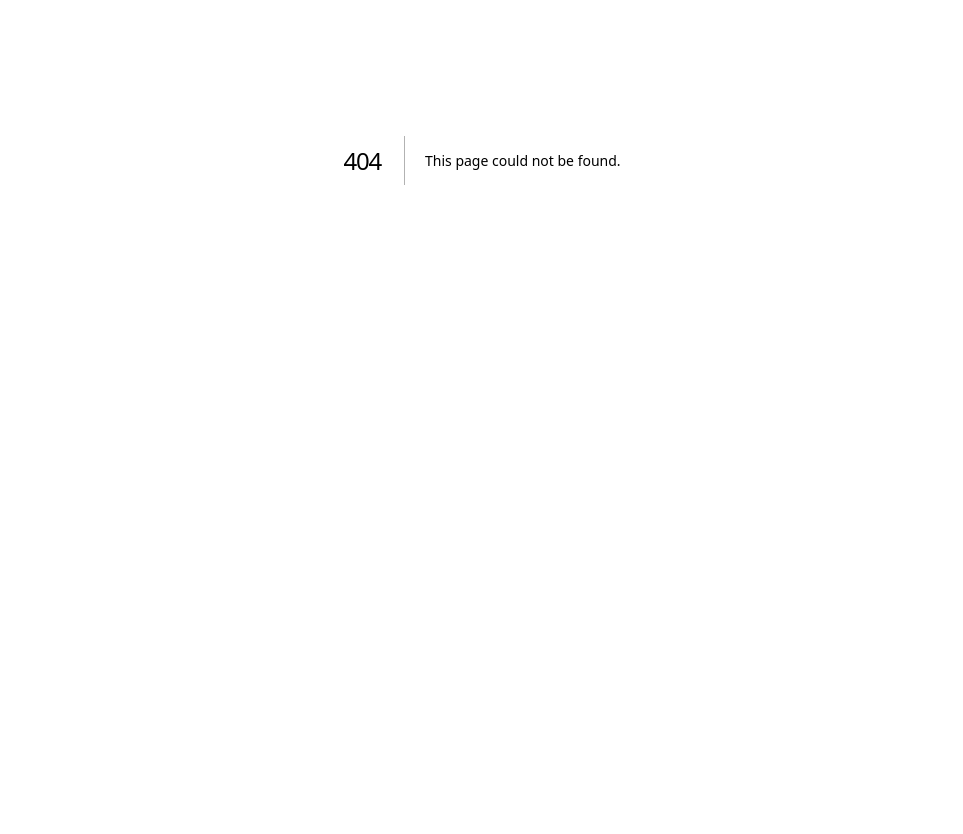
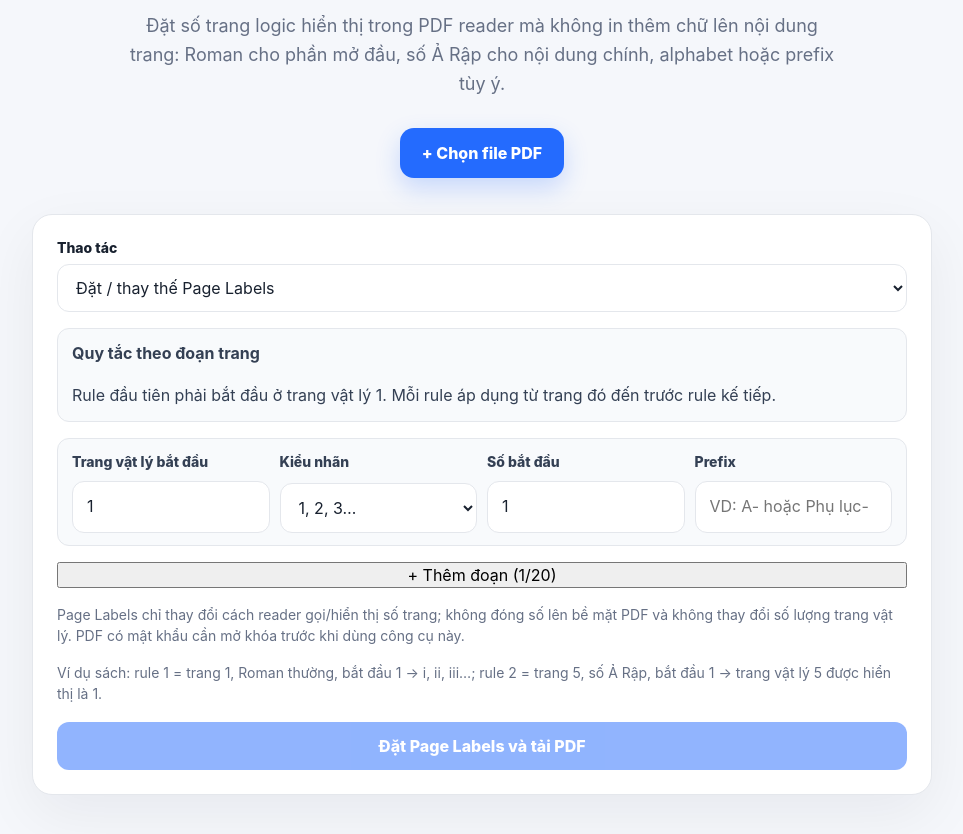
Before and after one commit to solyan842/SolYan-PDF, a Next.js app in the folder frontend/: page /page-labels in a window 1280 px wide. Before the commit this address had no page. Shown: the part 240-1074 px from the top of the page, without its empty margins (158-1121 px from the left). Before the commit the page ends 800 px from the top, so only its background shows below. Built offline with nearby package versions, Linux system fonts and the light colour scheme; no server answers.

Commit message:
feat(page-labels): add page-label rule editor

```diff
--- /dev/null
+++ b/frontend/app/page-labels/page.tsx
@@ -0,0 +1,173 @@
+'use client';
+
+import { ChangeEvent, useState } from 'react';
+
+const API_BASE = process.env.NEXT_PUBLIC_API_URL ?? 'http://localhost:8000';
+const MAX_FILE_SIZE = 100 * 1024 * 1024;
+const MAX_RULES = 20;
+
+type LabelStyle = 'decimal' | 'upper_roman' | 'lower_roman' | 'upper_alpha' | 'lower_alpha' | 'none';
+type LabelRule = {
+  first_page: number;
+  style: LabelStyle;
+  start: number;
+  prefix: string;
+};
+
+const STYLE_LABELS: Record<LabelStyle, string> = {
+  decimal: '1, 2, 3…',
+  upper_roman: 'I, II, III…',
+  lower_roman: 'i, ii, iii…',
+  upper_alpha: 'A, B, C…',
+  lower_alpha: 'a, b, c…',
+  none: 'Không hiện số',
+};
+
+async function responseError(response: Response) {
+  try {
+    const payload = await response.json();
+    return payload.detail ?? `HTTP ${response.status}`;
+  } catch {
+    return `HTTP ${response.status}`;
+  }
+}
+
+function downloadBlob(blob: Blob, filename: string) {
+  const url = URL.createObjectURL(blob);
+  const anchor = document.createElement('a');
+  anchor.href = url;
+  anchor.download = filename;
+  document.body.appendChild(anchor);
+  anchor.click();
+  anchor.remove();
+  URL.revokeObjectURL(url);
+}
+
+export default function PageLabelsPage() {
+  const [file, setFile] = useState<File | null>(null);
+  const [mode, setMode] = useState<'set' | 'remove'>('set');
+  const [rules, setRules] = useState<LabelRule[]>([
+    { first_page: 1, style: 'decimal', start: 1, prefix: '' },
+  ]);
+  const [busy, setBusy] = useState(false);
+  const [error, setError] = useState('');
+  const [result, setResult] = useState('');
+
+  function onFile(event: ChangeEvent<HTMLInputElement>) {
+    const selected = event.target.files?.[0] ?? null;
+    if (selected && selected.size > MAX_FILE_SIZE) {
+      setFile(null);
+      setError('PDF vượt giới hạn 100 MB.');
+      event.target.value = '';
+      return;
+    }
+    setFile(selected);
+    setError('');
+    setResult('');
+  }
+
+  function updateRule(index: number, patch: Partial<LabelRule>) {
+    setRules((current) => current.map((rule, i) => i === index ? { ...rule, ...patch } : rule));
+    setError('');
+    setResult('');
+  }
+
+  function addRule() {
+    if (rules.length >= MAX_RULES) return;
+    const last = rules[rules.length - 1];
+    setRules((current) => [...current, {
+      first_page: Math.max(2, (last?.first_page ?? 1) + 1),
+      style: 'decimal',
+      start: 1,
+      prefix: '',
+    }]);
+  }
+
+  function removeRule(index: number) {
+    if (index === 0) return;
+    setRules((current) => current.filter((_, i) => i !== index));
+  }
+
+  async function applyLabels() {
+    if (!file) return;
+    if (mode === 'set') {
+      if (!rules.length || rules[0].first_page !== 1) {
+        setError('Rule đầu tiên bắt buộc bắt đầu ở trang vật lý 1.');
+        return;
+      }
+      if (rules.some((rule) => rule.first_page < 1 || rule.start < 1)) {
+        setError('Trang bắt đầu và số bắt đầu phải từ 1 trở lên.');
+        return;
+      }
+      if (rules.some((rule) => /[\/\r\n\0]/.test(rule.prefix))) {
+        setError('Prefix không được chứa dấu /, NUL hoặc xuống dòng.');
+        return;
+      }
+      for (let index = 1; index < rules.length; index += 1) {
+        if (rules[index].first_page <= rules[index - 1].first_page) {
+          setError('Các rule phải có trang bắt đầu tăng dần.');
+          return;
+        }
+      }
+    }
+
+    setBusy(true);
+    setError('');
+    setResult('');
+    try {
+      const body = new FormData();
+      body.append('file', file);
+      body.append('mode', mode);
+      body.append('rules_json', JSON.stringify(rules));
+      const response = await fetch(`${API_BASE}/pdf/page-labels`, { method: 'POST', body });
+      if (!response.ok) throw new Error(await responseError(response));
+      const state = response.headers.get('X-SolYan-Page-Labels') ?? mode;
+      downloadBlob(
+        await response.blob(),
+        mode === 'remove' ? 'solyan-page-labels-removed.pdf' : 'solyan-page-labeled.pdf',
+      );
+      setResult(state === 'removed' ? 'Đã xóa toàn bộ Page Labels và tải PDF.' : 'Đã đặt Page Labels và tải PDF.');
+    } catch (cause) {
+      setError(cause instanceof Error ? cause.message : 'Không thể cập nhật Page Labels.');
+    } finally {
+      setBusy(false);
+    }
+  }
+
+  return <main className="shell">
+    <header className="topbar"><a className="brand" href="/">SolYan PDF</a><div className="privacy-pill server-pill">qpdf · /PageLabels</div></header>
+    <section className="hero compact-hero">
+      <p className="eyebrow">PAGE LABELS · V1.5</p>
+      <h1>Đánh nhãn trang PDF</h1>
+      <p className="subtitle">Đặt số trang logic hiển thị trong PDF reader mà không in thêm chữ lên nội dung trang: Roman cho phần mở đầu, số Ả Rập cho nội dung chính, alphabet hoặc prefix tùy ý.</p>
+      <label className="picker"><input type="file" accept="application/pdf,.pdf" onChange={onFile}/><span>+ Chọn file PDF</span></label>
+    </section>
+
+    <section className="workspace form-workspace">
+      <label className="field"><span>Thao tác</span><select value={mode} onChange={(event)=>setMode(event.target.value as 'set' | 'remove')}><option value="set">Đặt / thay thế Page Labels</option><option value="remove">Xóa toàn bộ Page Labels</option></select></label>
+
+      {mode === 'set' && <>
+        <div className="result-box"><strong>Quy tắc theo đoạn trang</strong><p style={{ marginBottom: 0 }}>Rule đầu tiên phải bắt đầu ở trang vật lý 1. Mỗi rule áp dụng từ trang đó đến trước rule kế tiếp.</p></div>
+        <div style={{ display: 'grid', gap: 12 }}>
+          {rules.map((rule, index) => <div className="result-box" style={{ margin: 0 }} key={index}>
+            <div style={{ display: 'grid', gridTemplateColumns: 'repeat(auto-fit, minmax(150px, 1fr))', gap: 10 }}>
+              <label className="field"><span>Trang vật lý bắt đầu</span><input type="number" min={1} value={rule.first_page} disabled={index === 0} onChange={(event)=>updateRule(index, { first_page: Number(event.target.value) || 1 })}/></label>
+              <label className="field"><span>Kiểu nhãn</span><select value={rule.style} onChange={(event)=>updateRule(index, { style: event.target.value as LabelStyle })}>{(Object.keys(STYLE_LABELS) as LabelStyle[]).map((style)=><option value={style} key={style}>{STYLE_LABELS[style]}</option>)}</select></label>
+              <label className="field"><span>Số bắt đầu</span><input type="number" min={1} value={rule.start} disabled={rule.style === 'none'} onChange={(event)=>updateRule(index, { start: Number(event.target.value) || 1 })}/></label>
+              <label className="field"><span>Prefix</span><input maxLength={64} value={rule.prefix} onChange={(event)=>updateRule(index, { prefix: event.target.value })} placeholder="VD: A- hoặc Phụ lục-"/></label>
+            </div>
+            {index > 0 && <button type="button" className="secondary-button" onClick={()=>removeRule(index)}>Xóa rule này</button>}
+          </div>)}
+        </div>
+        <button type="button" className="secondary-button" onClick={addRule} disabled={rules.length >= MAX_RULES}>+ Thêm đoạn ({rules.length}/{MAX_RULES})</button>
+      </>}
+
+      {file && <p className="selected-file">Đã chọn: <strong>{file.name}</strong></p>}
+      <p className="hint">Page Labels chỉ thay đổi cách reader gọi/hiển thị số trang; không đóng số lên bề mặt PDF và không thay đổi số lượng trang vật lý. PDF có mật khẩu cần mở khóa trước khi dùng công cụ này.</p>
+      <p className="hint">Ví dụ sách: rule 1 = trang 1, Roman thường, bắt đầu 1 → i, ii, iii…; rule 2 = trang 5, số Ả Rập, bắt đầu 1 → trang vật lý 5 được hiển thị là 1.</p>
+      {result && <div className="success">{result}</div>}
+      {error && <div className="error">{error}</div>}
+      <button className="merge-button" type="button" onClick={applyLabels} disabled={!file || busy}>{busy ? 'Đang cập nhật…' : (mode === 'remove' ? 'Xóa Page Labels và tải PDF' : 'Đặt Page Labels và tải PDF')}</button>
+    </section>
+  </main>;
+}
```
